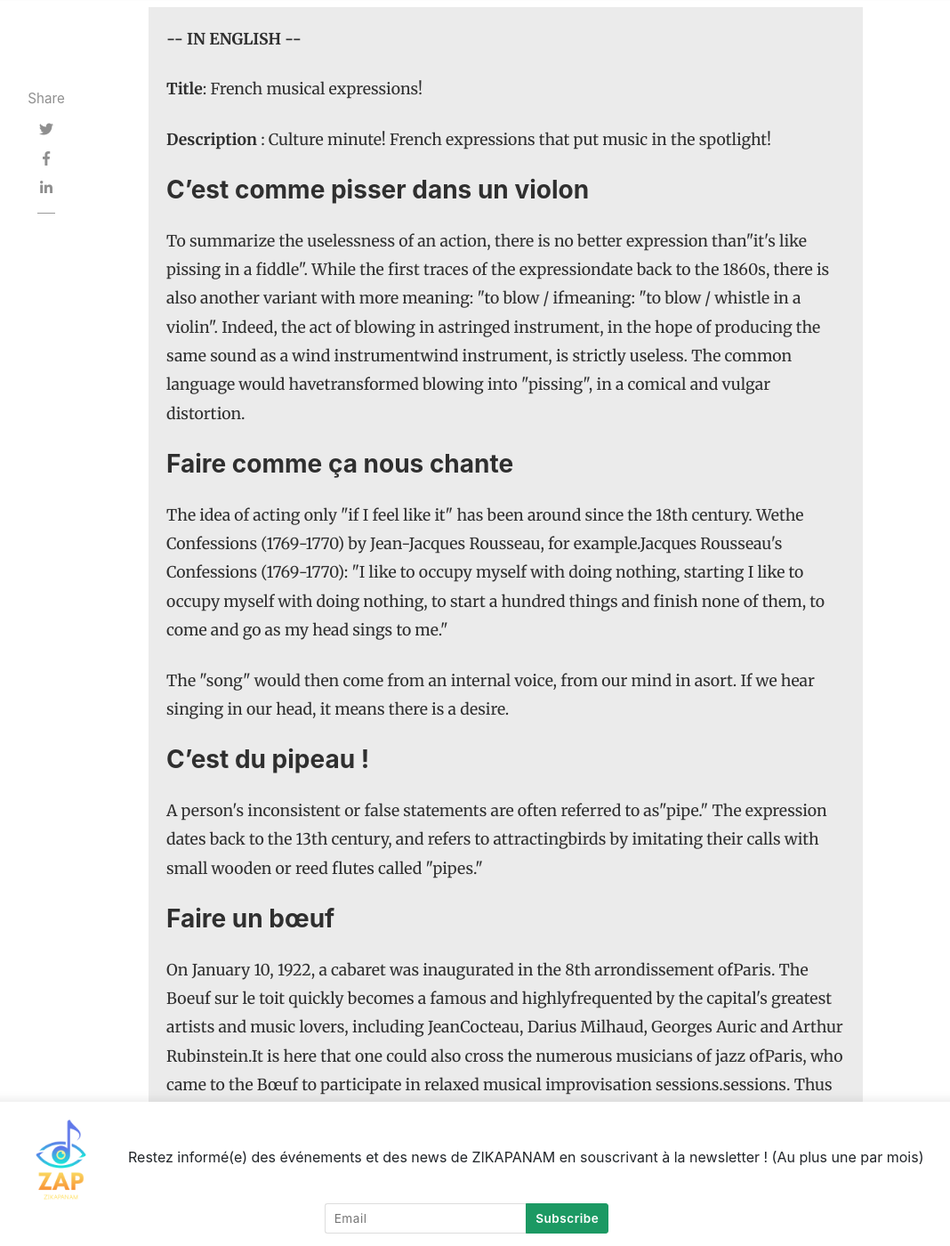
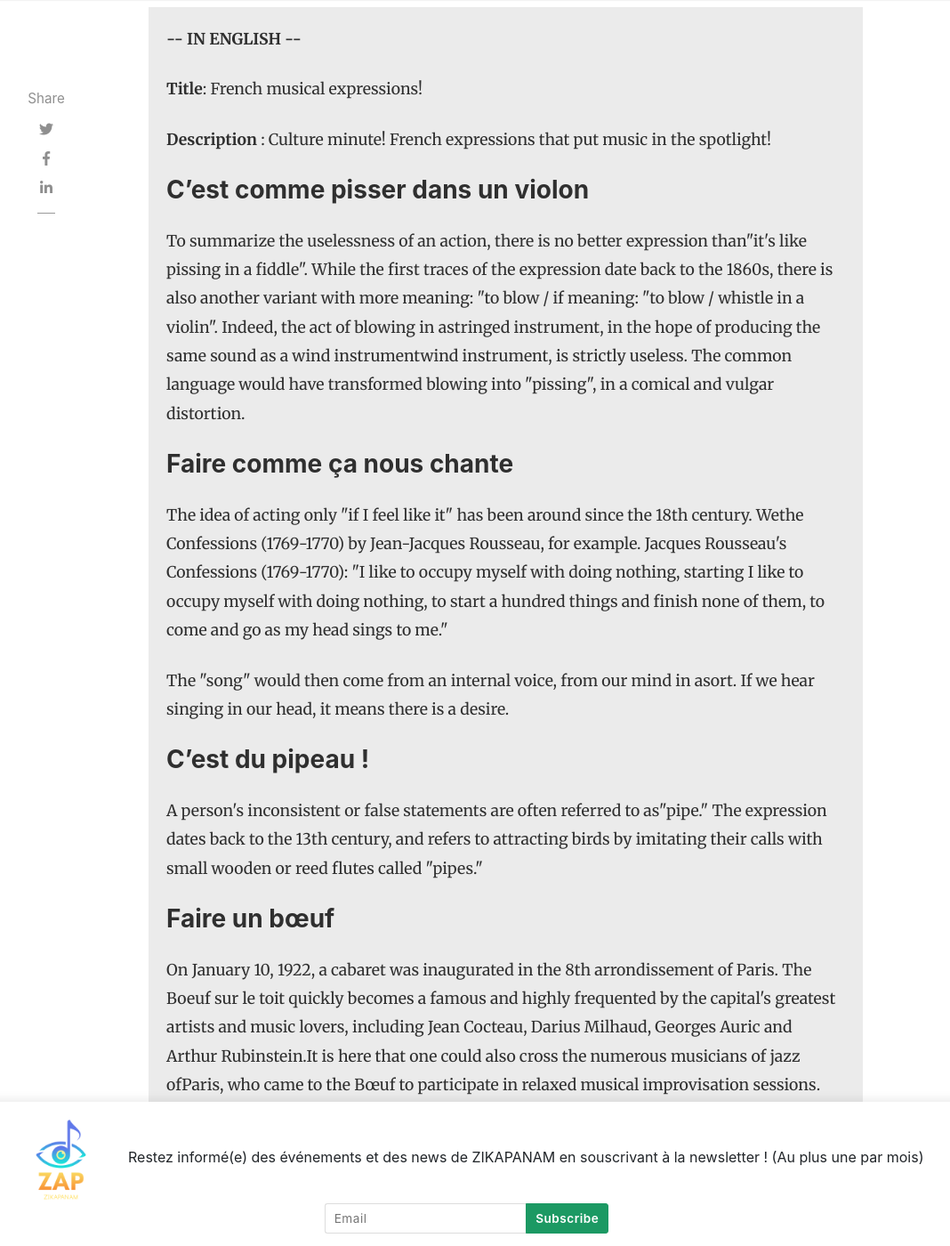
Before and after one commit to zikapanam/blog-zikapanam, a Jekyll site: the page built from _posts/2023-01-25-[fr|en]-zap-les-expressions-francaises-musicales.html, in a window 1280 px wide and 1400 px high, scrolled down 2968 px. Shown: the whole window at 89% size, without its empty margins (118-1186 px from the left). Built offline with Jekyll 4.4.1, drawn with Linux system fonts in a browser that asks for light colours; nearby versions of some CDN libraries.

Commit message:
maj article

```diff
--- a/_posts/2023-01-25-[fr|en]-zap-les-expressions-francaises-musicales.html
+++ b/_posts/2023-01-25-[fr|en]-zap-les-expressions-francaises-musicales.html
@@ -56,8 +56,8 @@ rencontre musicale à l’improviste.</p>
 
 <div class="english">
 <p><strong>-- IN ENGLISH --</strong></p><p><strong>Title</strong>: French musical expressions!</p><p><strong>Description</strong> : Culture minute! French expressions that put music in the spotlight!</p>
-<h3>C’est comme pisser dans un violon</h3><p>To summarize the uselessness of an action, there is no better expression than"it's like pissing in a fiddle". While the first traces of the expressiondate back to the 1860s, there is also another variant with more meaning: "to blow / ifmeaning: "to blow / whistle in a violin". Indeed, the act of blowing in astringed instrument, in the hope of producing the same sound as a wind instrumentwind instrument, is strictly useless. The common language would havetransformed blowing into "pissing", in a comical and vulgar distortion.</p>
-<h3>Faire comme ça nous chante</h3><p>The idea of acting only "if I feel like it" has been around since the 18th century. Wethe Confessions (1769-1770) by Jean-Jacques Rousseau, for example.Jacques Rousseau's Confessions (1769-1770): "I like to occupy myself with doing nothing, starting I like to occupy myself with doing nothing, to start a hundred things and finish none of them, to come and go as my head sings to me."</p><p>The "song" would then come from an internal voice, from our mind in asort. If we hear singing in our head, it means there is a desire.</p><h3>C’est du pipeau !</h3><p>A person's inconsistent or false statements are often referred to as"pipe." The expression dates back to the 13th century, and refers to attractingbirds by imitating their calls with small wooden or reed flutes called "pipes."</p><h3>Faire un bœuf</h3>
-<p>On January 10, 1922, a cabaret was inaugurated in the 8th arrondissement ofParis. The Boeuf sur le toit quickly becomes a famous and highlyfrequented by the capital's greatest artists and music lovers, including JeanCocteau, Darius Milhaud, Georges Auric and Arthur Rubinstein.It is here that one could also cross the numerous musicians of jazz ofParis, who came to the Bœuf to participate in relaxed musical improvisation sessions.sessions. Thus was born the idea of "faire un bœuf" when it comes to a musical encounter in the improvised.</p>
+<h3>C’est comme pisser dans un violon</h3><p>To summarize the uselessness of an action, there is no better expression than"it's like pissing in a fiddle". While the first traces of the expression date back to the 1860s, there is also another variant with more meaning: "to blow / if meaning: "to blow / whistle in a violin". Indeed, the act of blowing in astringed instrument, in the hope of producing the same sound as a wind instrumentwind instrument, is strictly useless. The common language would have transformed blowing into "pissing", in a comical and vulgar distortion.</p>
+<h3>Faire comme ça nous chante</h3><p>The idea of acting only "if I feel like it" has been around since the 18th century. Wethe Confessions (1769-1770) by Jean-Jacques Rousseau, for example. Jacques Rousseau's Confessions (1769-1770): "I like to occupy myself with doing nothing, starting I like to occupy myself with doing nothing, to start a hundred things and finish none of them, to come and go as my head sings to me."</p><p>The "song" would then come from an internal voice, from our mind in asort. If we hear singing in our head, it means there is a desire.</p><h3>C’est du pipeau !</h3><p>A person's inconsistent or false statements are often referred to as"pipe." The expression dates back to the 13th century, and refers to attracting birds by imitating their calls with small wooden or reed flutes called "pipes."</p><h3>Faire un bœuf</h3>
+<p>On January 10, 1922, a cabaret was inaugurated in the 8th arrondissement of Paris. The Boeuf sur le toit quickly becomes a famous and highly frequented by the capital's greatest artists and music lovers, including Jean Cocteau, Darius Milhaud, Georges Auric and Arthur Rubinstein.It is here that one could also cross the numerous musicians of jazz ofParis, who came to the Bœuf to participate in relaxed musical improvisation sessions. Thus was born the idea of "faire un bœuf" when it comes to a musical encounter in the improvised.</p>
 <p><strong>Source: France Musique</strong></p>
 </div>
```
